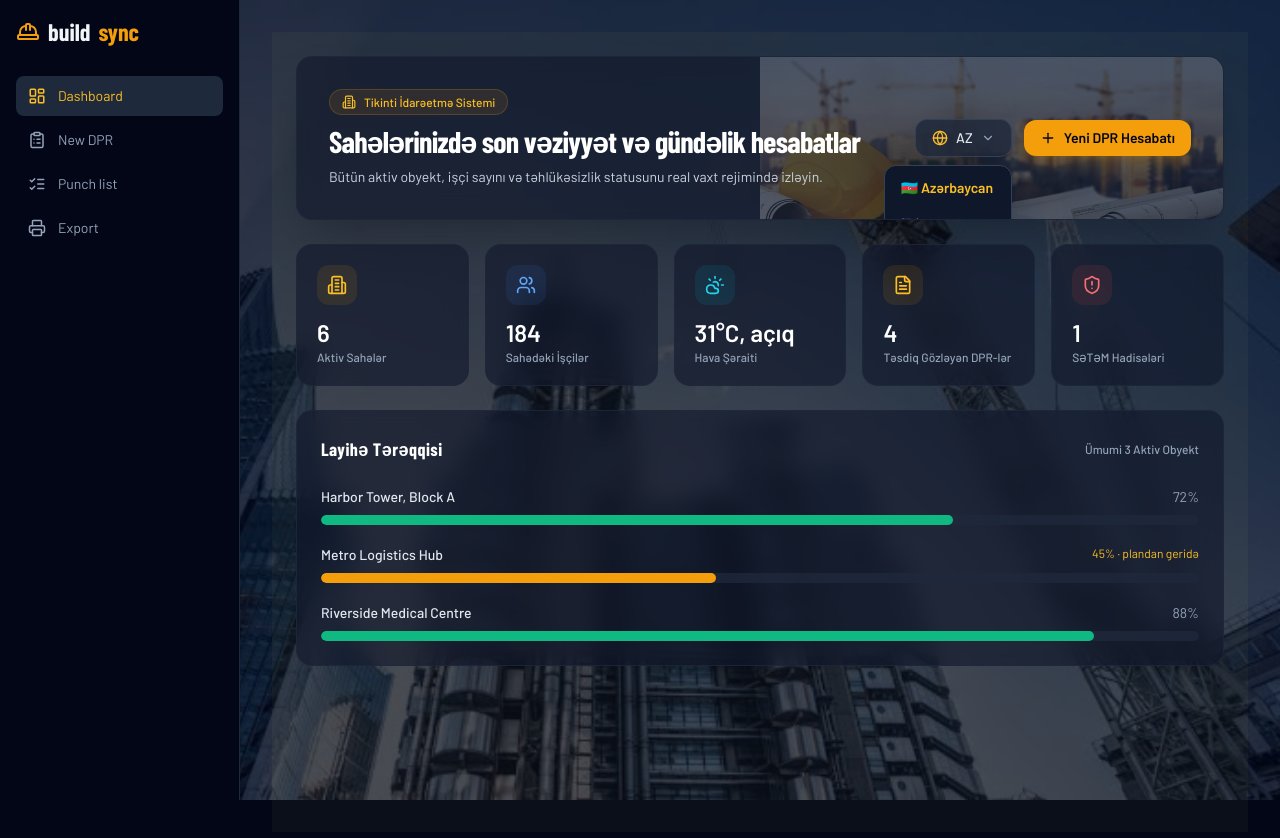
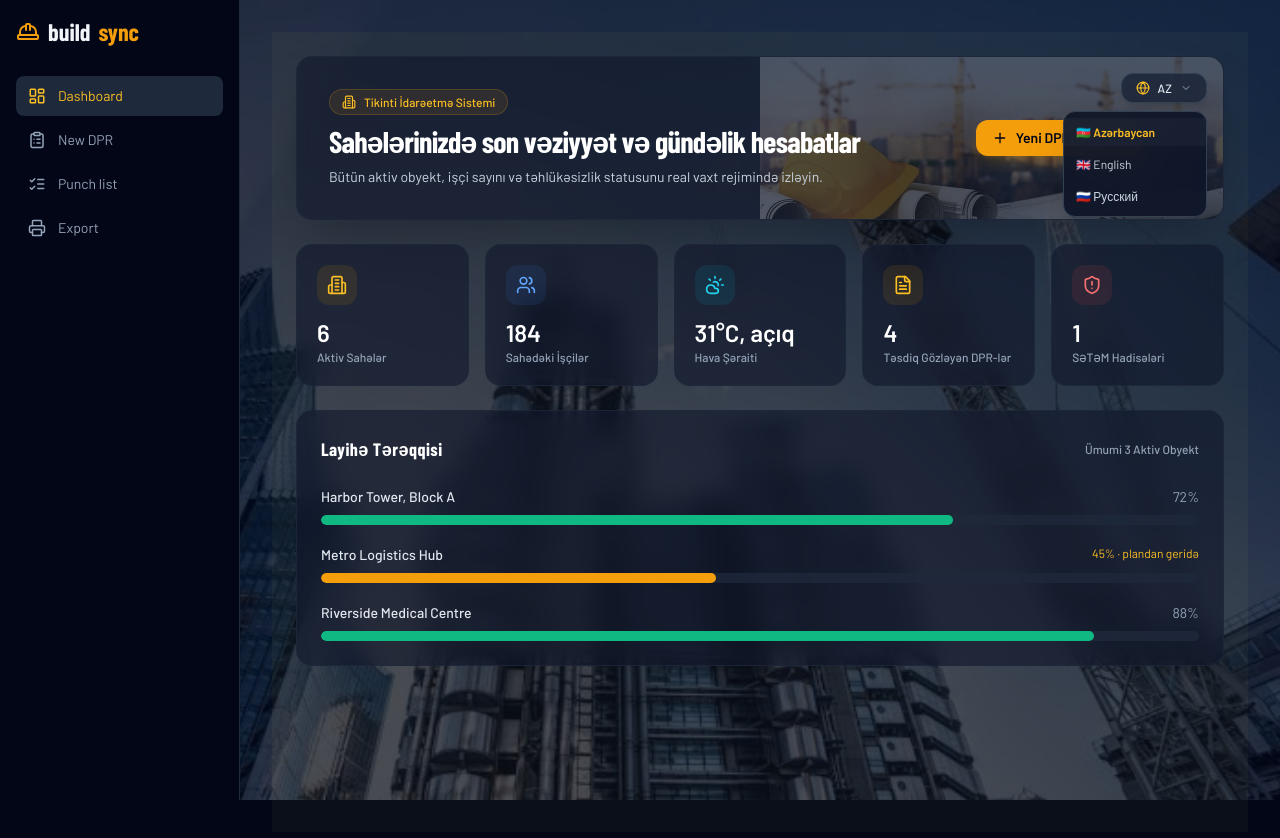
Before and after one commit to soki001/bakuwork, a Next.js app: page / in a window 1280 px wide. Both pictures are taken after a click on the button "AZ". Shown: the top 838 px of the page. Built offline with nearby package versions, Linux system fonts and the light colour scheme.

Commit message:
Implement language selection feature in page.tsx
Added a language selection button with a dropdown menu to switch between Azerbaijani, English, and Russian languages. Updated the layout to position the language selection in the top right corner.

```diff
--- a/app/page.tsx
+++ b/app/page.tsx
@@ -36,7 +36,45 @@ function DashboardContent() {
         <div className="relative overflow-hidden rounded-2xl bg-slate-900/60 border border-slate-800/80 p-8 shadow-2xl backdrop-blur-md">
           <div className="absolute right-0 top-0 bottom-0 w-1/2 opacity-25 pointer-events-none bg-[url('/kask11.webp')] bg-cover bg-center" />
 
-          <div className="relative z-10 flex flex-col md:flex-row justify-between items-start md:items-center gap-6">
+          {/* SAĞ YUXARI KÜNCƏ YERLƏŞDİRİLMİŞ DİL SEÇİMİ */}
+          <div className="absolute top-4 right-4 z-20">
+            <div className="relative">
+              <button
+                onClick={() => setIsLangOpen(!isLangOpen)}
+                className="flex items-center gap-2 px-3.5 py-1.5 rounded-xl bg-slate-800/90 hover:bg-slate-700 border border-slate-700 text-slate-200 text-xs font-medium transition-all shadow-lg"
+              >
+                <Globe className="w-3.5 h-3.5 text-amber-400" />
+                <span>{langNames[language]}</span>
+                <ChevronDown className="w-3 h-3 text-slate-400" />
+              </button>
+
+              {/* DİL MENYUSU */}
+              {isLangOpen && (
+                <div className="absolute right-0 mt-2 w-36 bg-slate-900/95 border border-slate-700 rounded-xl shadow-2xl py-1.5 z-[999] backdrop-blur-xl flex flex-col space-y-1">
+                  <button
+                    onClick={() => { setLanguage('az'); setIsLangOpen(false); }}
+                    className={`w-full text-left px-3 py-1.5 text-xs hover:bg-slate-800 transition-colors ${language === 'az' ? 'text-amber-400 font-bold bg-slate-800/50' : 'text-slate-300'}`}
+                  >
+                    🇦🇿 Azərbaycan
+                  </button>
+                  <button
+                    onClick={() => { setLanguage('en'); setIsLangOpen(false); }}
+                    className={`w-full text-left px-3 py-1.5 text-xs hover:bg-slate-800 transition-colors ${language === 'en' ? 'text-amber-400 font-bold bg-slate-800/50' : 'text-slate-300'}`}
+                  >
+                    🇬🇧 English
+                  </button>
+                  <button
+                    onClick={() => { setLanguage('ru'); setIsLangOpen(false); }}
+                    className={`w-full text-left px-3 py-1.5 text-xs hover:bg-slate-800 transition-colors ${language === 'ru' ? 'text-amber-400 font-bold bg-slate-800/50' : 'text-slate-300'}`}
+                  >
+                    🇷🇺 Русский
+                  </button>
+                </div>
+              )}
+            </div>
+          </div>
+
+          <div className="relative z-10 flex flex-col md:flex-row justify-between items-start md:items-center gap-6 pr-12">
             <div className="space-y-2">
               <div className="inline-flex items-center gap-2 px-3 py-1 rounded-full bg-amber-500/10 border border-amber-500/20 text-amber-400 text-xs font-medium">
                 <Building2 className="w-3.5 h-3.5" />
@@ -50,43 +88,7 @@ function DashboardContent() {
               </p>
             </div>
 
-            <div className="flex items-center gap-3">
-              {/* DİL SEÇİMİ DÜYMƏSİ */}
-              <div className="relative">
-                <button
-                  onClick={() => setIsLangOpen(!isLangOpen)}
-                  className="flex items-center gap-2 px-4 py-2 rounded-xl bg-slate-800/80 hover:bg-slate-700/80 border border-slate-700 text-slate-200 text-sm font-medium transition-all"
-                >
-                  <Globe className="w-4 h-4 text-amber-400" />
-                  <span>{langNames[language]}</span>
-                  <ChevronDown className="w-3.5 h-3.5 text-slate-400" />
-                </button>
-
-                {/* DİL MENYUSU */}
-                {isLangOpen && (
-                  <div className="absolute right-0 mt-2 w-32 bg-slate-900 border border-slate-700 rounded-xl shadow-xl py-1 z-50 backdrop-blur-lg">
-                    <button
-                      onClick={() => { setLanguage('az'); setIsLangOpen(false); }}
-                      className={`w-full text-left px-4 py-2 text-sm hover:bg-slate-800 transition-colors ${language === 'az' ? 'text-amber-400 font-bold' : 'text-slate-300'}`}
-                    >
-                      🇦🇿 Azərbaycan
-                    </button>
-                    <button
-                      onClick={() => { setLanguage('en'); setIsLangOpen(false); }}
-                      className={`w-full text-left px-4 py-2 text-sm hover:bg-slate-800 transition-colors ${language === 'en' ? 'text-amber-400 font-bold' : 'text-slate-300'}`}
-                    >
-                      🇬🇧 English
-                    </button>
-                    <button
-                      onClick={() => { setLanguage('ru'); setIsLangOpen(false); }}
-                      className={`w-full text-left px-4 py-2 text-sm hover:bg-slate-800 transition-colors ${language === 'ru' ? 'text-amber-400 font-bold' : 'text-slate-300'}`}
-                    >
-                      🇷🇺 Русский
-                    </button>
-                  </div>
-                )}
-              </div>
-
+            <div>
               <button className="flex items-center gap-2 px-4 py-2 rounded-xl bg-amber-500 hover:bg-amber-400 text-slate-950 font-semibold text-sm transition-all shadow-lg shadow-amber-500/20">
                 <Plus className="w-4 h-4" />
                 {t.newDpr}
```
